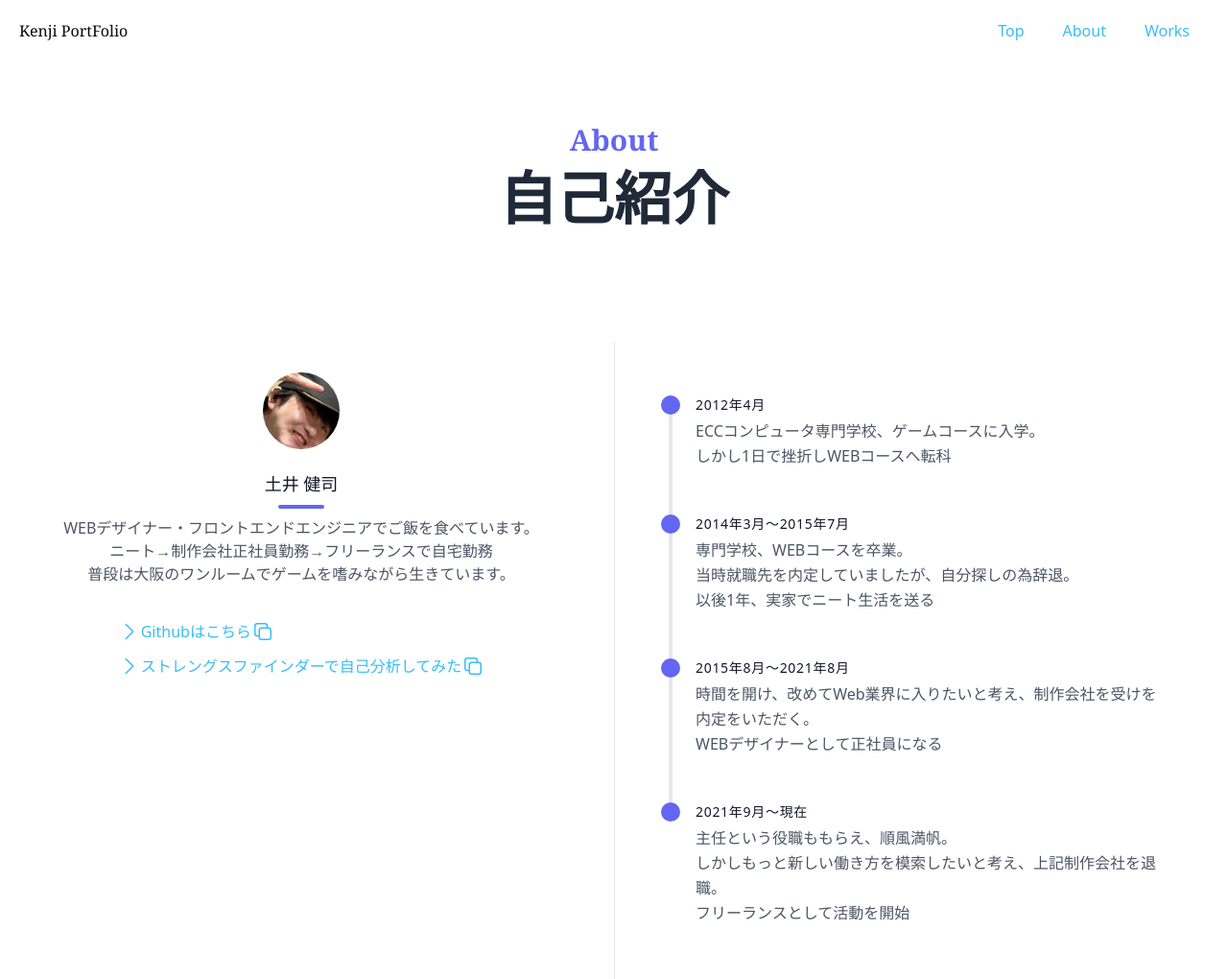
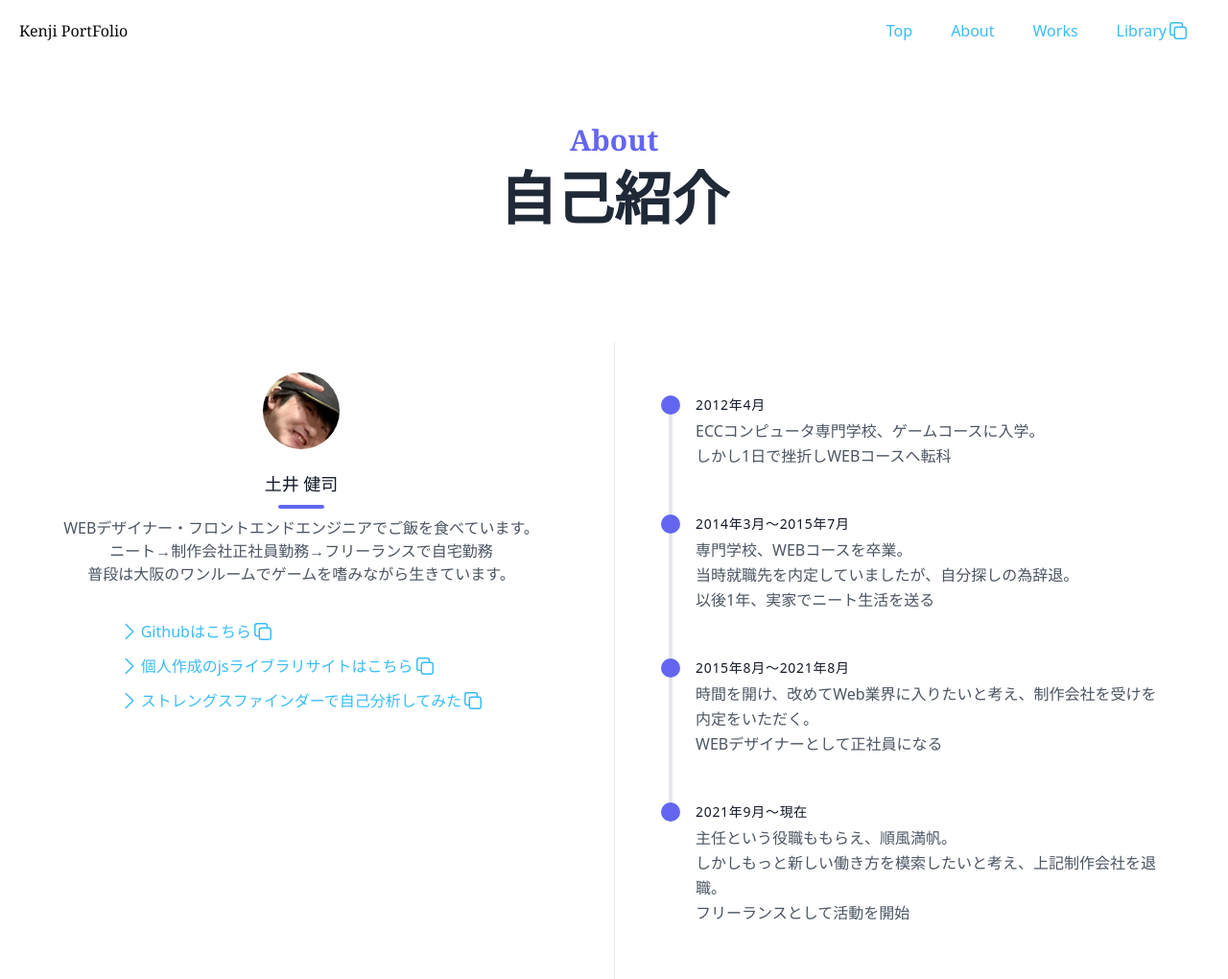
Before and after one commit to iodein-jk/portfolio, a Gatsby site: page /about in a window 1280 px wide. Shown: the top 1020 px of the page at 96% size. Built offline with nearby package versions, Linux system fonts and the light colour scheme; Gatsby itself is replaced by a stand-in of ours.

Commit message:
ナビのリンクを追加

```diff
--- a/src/components/header.js
+++ b/src/components/header.js
@@ -12,6 +12,12 @@ const Header = ({ siteTitle }) => (
         <li><Link className="px-5 text-sky-400" to="/">Top</Link></li>
         <li><Link className="px-5 text-sky-400" to="/about">About</Link></li>
         <li><Link className="px-5 text-sky-400" to="/works">Works</Link></li>
+        <li><a class="px-5 text-sky-400 flex items-center" href="https://iodein-jk.github.io/library/" target="_blank">
+          Library
+          <svg xmlns="http://www.w3.org/2000/svg" fill="none" viewBox="0 0 24 24" strokeWidth={1.5} stroke="currentColor" className="w-6 h-6">
+            <path strokeLinecap="round" strokeLinejoin="round" d="M16.5 8.25V6a2.25 2.25 0 00-2.25-2.25H6A2.25 2.25 0 003.75 6v8.25A2.25 2.25 0 006 16.5h2.25m8.25-8.25H18a2.25 2.25 0 012.25 2.25V18A2.25 2.25 0 0118 20.25h-7.5A2.25 2.25 0 018.25 18v-1.5m8.25-8.25h-6a2.25 2.25 0 00-2.25 2.25v6" />
+          </svg>
+          </a></li>
       </ul>
     </nav>
   </header>
--- a/src/pages/about.js
+++ b/src/pages/about.js
@@ -38,6 +38,19 @@ const SecondPage = () => (
                           </svg>
                           <span class="block">
                             Githubはこちら
+                          </span>
+                          <svg xmlns="http://www.w3.org/2000/svg" fill="none" viewBox="0 0 24 24" strokeWidth={1.5} stroke="currentColor" className="w-6 h-6">
+                            <path strokeLinecap="round" strokeLinejoin="round" d="M16.5 8.25V6a2.25 2.25 0 00-2.25-2.25H6A2.25 2.25 0 003.75 6v8.25A2.25 2.25 0 006 16.5h2.25m8.25-8.25H18a2.25 2.25 0 012.25 2.25V18A2.25 2.25 0 0118 20.25h-7.5A2.25 2.25 0 018.25 18v-1.5m8.25-8.25h-6a2.25 2.25 0 00-2.25 2.25v6" />
+                          </svg>
+                        </a>
+                      </li>
+                      <li class="my-3">
+                        <a href='https://iodein-jk.github.io/library/' target="_blank" class="flex items-center text-sky-400 hover:underline">
+                          <svg xmlns="http://www.w3.org/2000/svg" fill="none" viewBox="0 0 24 24" strokeWidth={1.5} stroke="currentColor" className="w-6 h-6">
+                            <path strokeLinecap="round" strokeLinejoin="round" d="M8.25 4.5l7.5 7.5-7.5 7.5" />
+                          </svg>
+                          <span class="block">
+                            個人作成のjsライブラリサイトはこちら
                           </span>
                           <svg xmlns="http://www.w3.org/2000/svg" fill="none" viewBox="0 0 24 24" strokeWidth={1.5} stroke="currentColor" className="w-6 h-6">
                             <path strokeLinecap="round" strokeLinejoin="round" d="M16.5 8.25V6a2.25 2.25 0 00-2.25-2.25H6A2.25 2.25 0 003.75 6v8.25A2.25 2.25 0 006 16.5h2.25m8.25-8.25H18a2.25 2.25 0 012.25 2.25V18A2.25 2.25 0 0118 20.25h-7.5A2.25 2.25 0 018.25 18v-1.5m8.25-8.25h-6a2.25 2.25 0 00-2.25 2.25v6" />
```
